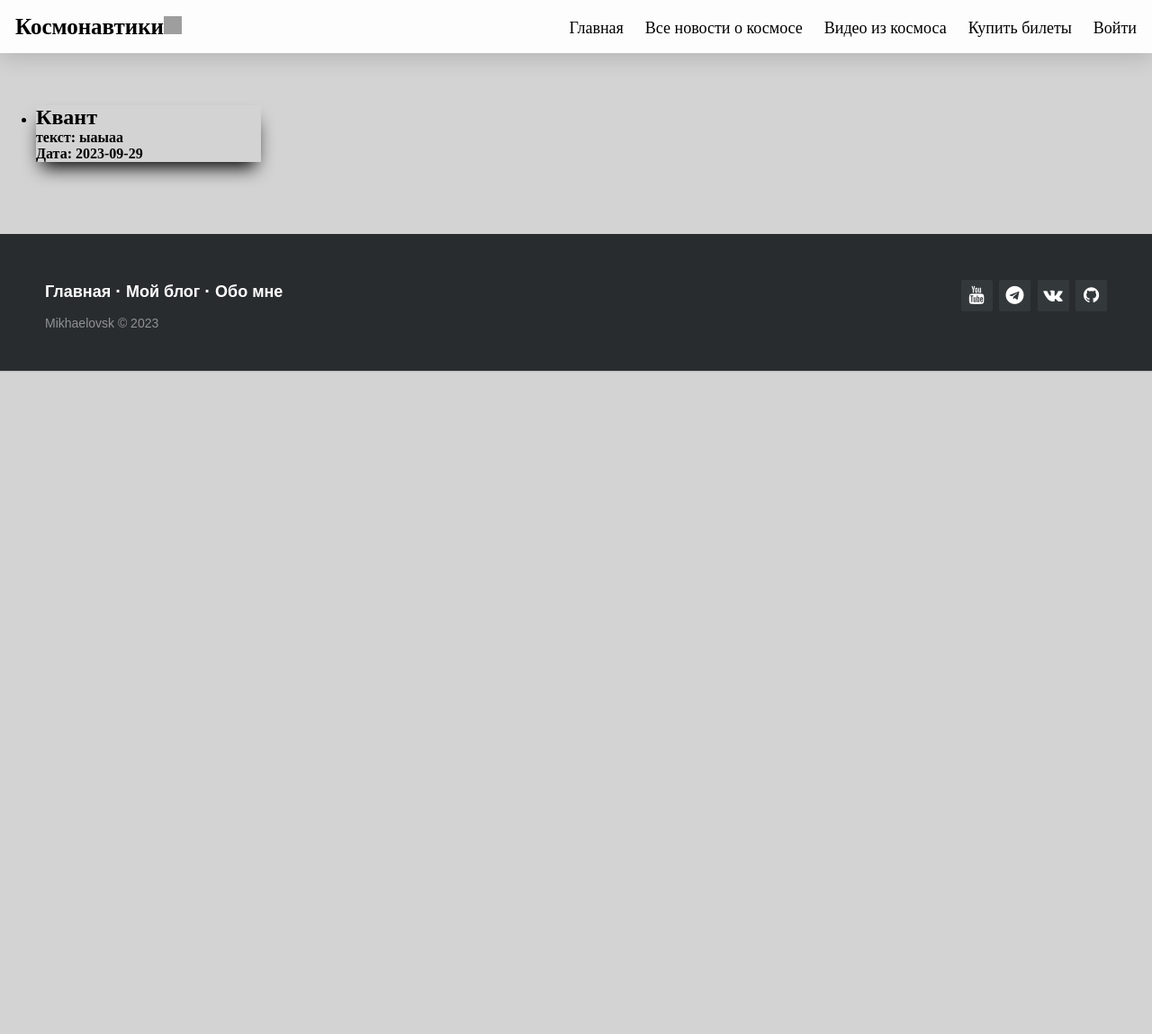
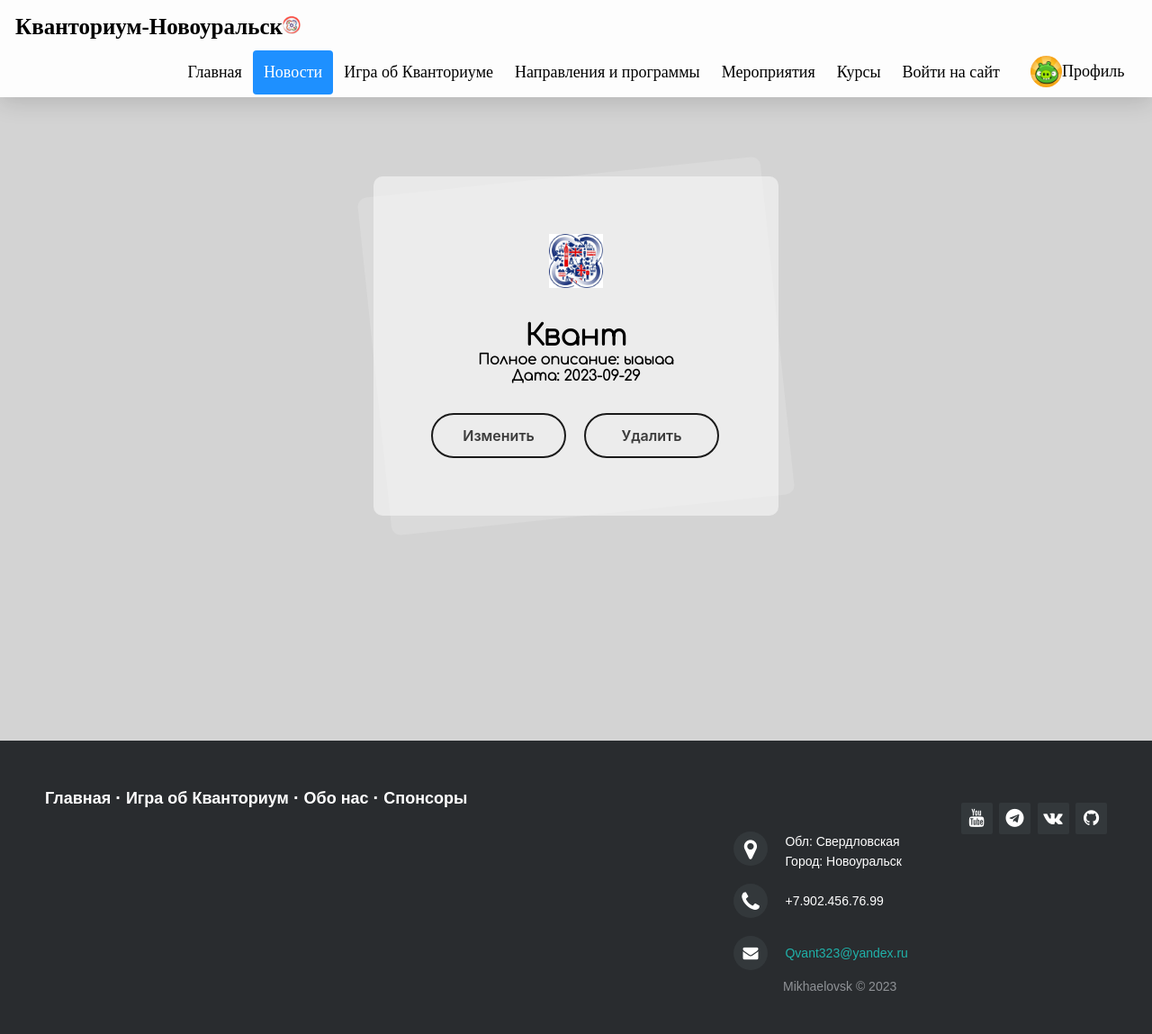
Before and after one commit to MishaelBoss/Quantorium_Update_Website, a Flask app: page /products/1 in a window 1280 px wide. Shown: the whole page at 90% size. Before the commit the page ends 413 px from the top, so only its background shows below. Run offline with Flask 3, Linux system fonts and the light colour scheme; data comes from the database, SQL or seed files in the repository; grey boxes are pictures that could not be loaded.

Commit message:
Upade UI 2.1

```diff
--- a/Quantorium/main.py
+++ b/Quantorium/main.py
@@ -1,6 +1,5 @@
 from flask import Flask, render_template, request, redirect, make_response, url_for
 from flask_sqlalchemy import SQLAlchemy
-from werkzeug.security import generate_password_hash, check_password_hash
 from datetime import datetime
 import hashlib
 
--- a/Quantorium/static/css/main.css
+++ b/Quantorium/static/css/main.css
@@ -375,3 +375,39 @@ body{
 .FontsText p h1 h2 h3 h4{
   font-family: 'Comfortaa', cursive;
 }
+
+.News-card {
+  width: 450px;
+  background: rgba(255, 255, 255, .5);
+  padding: 4rem;
+  border-radius: 10px;
+  position: relative;
+  margin-left: auto;
+  margin-right: auto;
+  bottom: -70px;
+}
+
+.News-card::before {
+  content: '';
+  position: absolute;
+  inset: 0;
+  background: rgba(255, 255, 255, .15);
+  transform: rotate(-6deg);
+  border-radius: 10px;
+  z-index: -1;
+}
+
+.News-card-logo img {
+  width: 60px;
+}
+
+.News-card-logo,
+.News-card-header {
+  text-align: center;
+  margin-bottom: 2rem;
+}
+
+.Btn_detail{
+  display: flex;
+  bottom: 10px;
+}
--- a/Quantorium/templates/products_detail.html
+++ b/Quantorium/templates/products_detail.html
@@ -13,73 +13,89 @@
 </html>
 <body>
   <div class="header">
-    <a class="logo">Космонавтики<img src="/static/icons/rocket.png" style="height: 20px; width: 20px;"></a>
+    <a class="logo">Кванториум-Новоуральск<img src="/static/icons/Logo.png" style="height: 20px; width: 20px;"></a>
     <div class="header-right">
       <a href="/">Главная</a>
-      <a href="/products">Все новости о космосе</a>
-      <a href="/video">Видео из космоса</a>
-      <a href="/tickets">Купить билеты</a>
-      <a href="/login">Войти</a>
+      <a class="active" href="/products">Новости</a>
+      <a href="game">Игра об Кванториуме</a>
+      <a href="@">Направления и программы</a>
+      <a href="@">Мероприятия</a>
+      <a href="/courses">Курсы</a>
+      <a href="/login">Войти на сайт</a>
+      <div class="ProfilePanel">
+        <a href="profile"><img src="/static/Profile-Card/Stepa.jpg">Профиль</a>
+    </div>
     </div>
   </div>
 
   <br>
-    <div>
+
+
+<div class="News-card">
+  <div class="News-card-logo">
+    <img src="/static/icons/English.jpg" alt="logo">
   </div>
-         <div class="card">
-        <div class="infos">
-            <div class="name">
+  <div class="News-card-header">
+      <h1 style="font-family: 'Comfortaa', cursive;">{{ article.title }}</h1>
+      <p style="font-family: 'Comfortaa', cursive;"><b>Полное описание: {{ article.text }} </b></p>
+      <p style="font-family: 'Comfortaa', cursive;"><b>Дата: {{ article.date.date() }} </b></p>
   </div>
-            <ul class="stats">
-                <li>
-                    <div>
-                        <h2> {{ article.title }} </h2>
-                        <p><b>текст: {{ article.text }} </b></p>
-                        <p><b>Дата: {{ article.date.date() }} </b></p>
-                    </div>
-                </li>
-            </ul>
-        </div>
-     </div>
-  </nav>
+  <div class="Btn_detail">
+    <a class="view, button-28" style="
+    border-radius: 4rem;
+    width: 150px;
+    height: 20px;
+    min-height: 50px;
+    display: grid;
+    align-content: center;">Изменить</a>
 
-    <div class="container">
-        <div class="row">
-          <div class="col-md-6 col-lg-4">
-
-          </div>
-        </div>
-        <div class="row">
-          <div class="col-md-6 col-lg-4">
-
-          </div>
-        </div>
-        <div class="row">
-          <div class="col-md-6 col-lg-4">
-
-          </div>
+    <a class="view, button-28" style="
+    position: relative;
+    left: 20px;
+    border-radius: 4rem;
+    width: 150px;
+    height: 20px;
+    min-height: 50px;
+    display: grid;
+    align-content: center;">Удалить</a>
   </div>
 </div>
 
-    <footer class="footer-distributed">
 
+      <footer class="footer-distributed" style="bottom: -250px;">
         <div class="footer-right">
+            <br>
               <a href="https://www.youtube.com/channel/UCgMNXe8ooAQdunLHOkztAew"><i class="fa fa-youtube"></i></a>
               <a href="https://t.me/+44uvzl2TzSo5NGEy"><i class="fa fa-telegram"></i></a>
               <a href="https://vk.com/id597169928"><i class="fa fa-vk"></i></a>
               <a href="https://github.com/MishaelBoss"><i class="fa fa-github"></i></a>
         </div>
-
             <div class="footer-left">
 
               <p class="footer-links">
                 <a class="link-1" href="/">Главная</a>
-          <a href="https://www.youtube.com/channel/UCgMNXe8ooAQdunLHOkztAew">Мой блог</a>
-          <a href="/About">Обо мне</a>
+
+                <a href="/game">Игра об Кванториум</a>
+
+                <a href="/About">Обо нас</a>
+
+                <a href="/sponsor">Спонсоры</a>
               </p>
-
-        <p>Mikhaelovsk &copy; 2023</p>
+              <div class="footer-center">
+                <div>
+                  <i class="fa fa-map-marker"></i>
+                  <p><span>Обл: Свердловская</span>Город: Новоуральск</p>
                 </div>
-
+                <div>
+                  <i class="fa fa-phone"></i>
+                  <p>+7.902.456.76.99</p>
+                </div>
+                <div>
+                  <i class="fa fa-envelope"></i>
+                  <p><a href="mailto:Qvant323@yandex.ru">Qvant323@yandex.ru</a></p>
+                </div>
+              </div>
+              <p style="margin-left: 820px;">Mikhaelovsk &copy; 2023</p>
+            </div>
           </footer>
 </body>
```
Also changed, not shown: Quantorium/static/icons/VRAR-квантум.png (renamed from Quantorium/static/icons/VRAR-ª¢ ­âã¬.png). Lines whose indentation alone changed are shown as unchanged.
